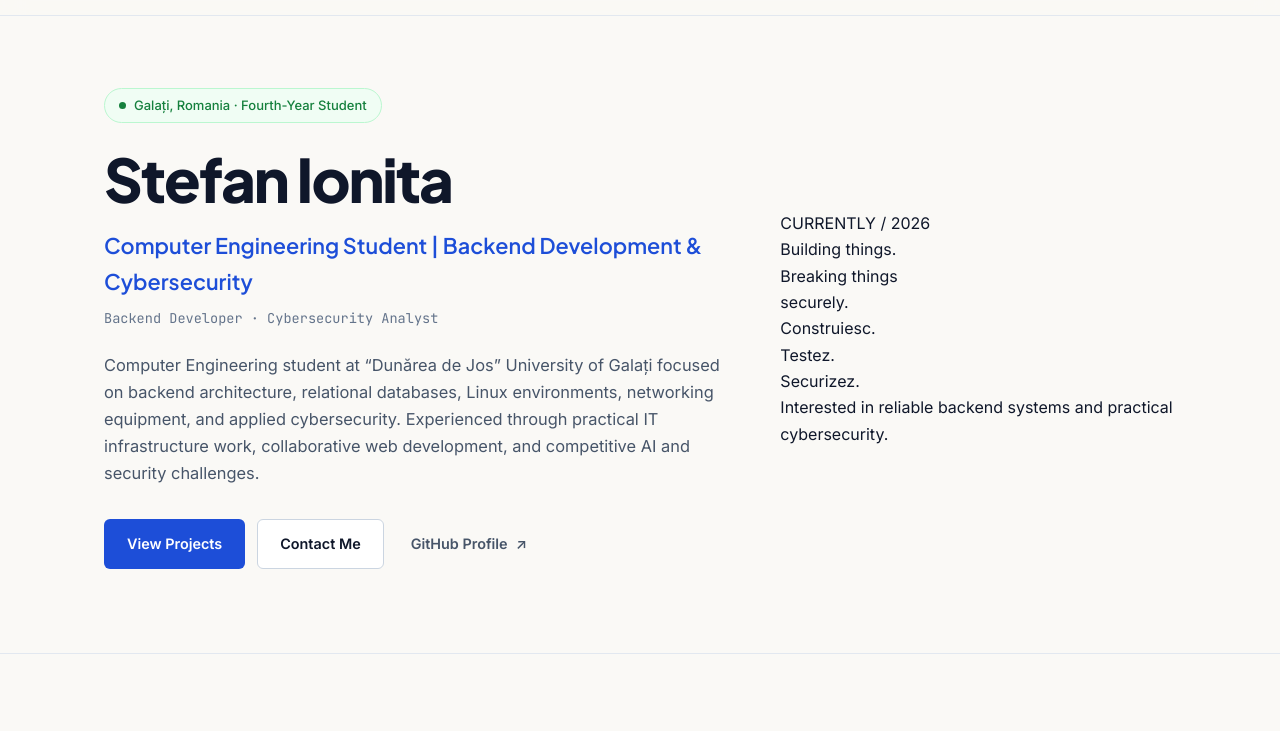
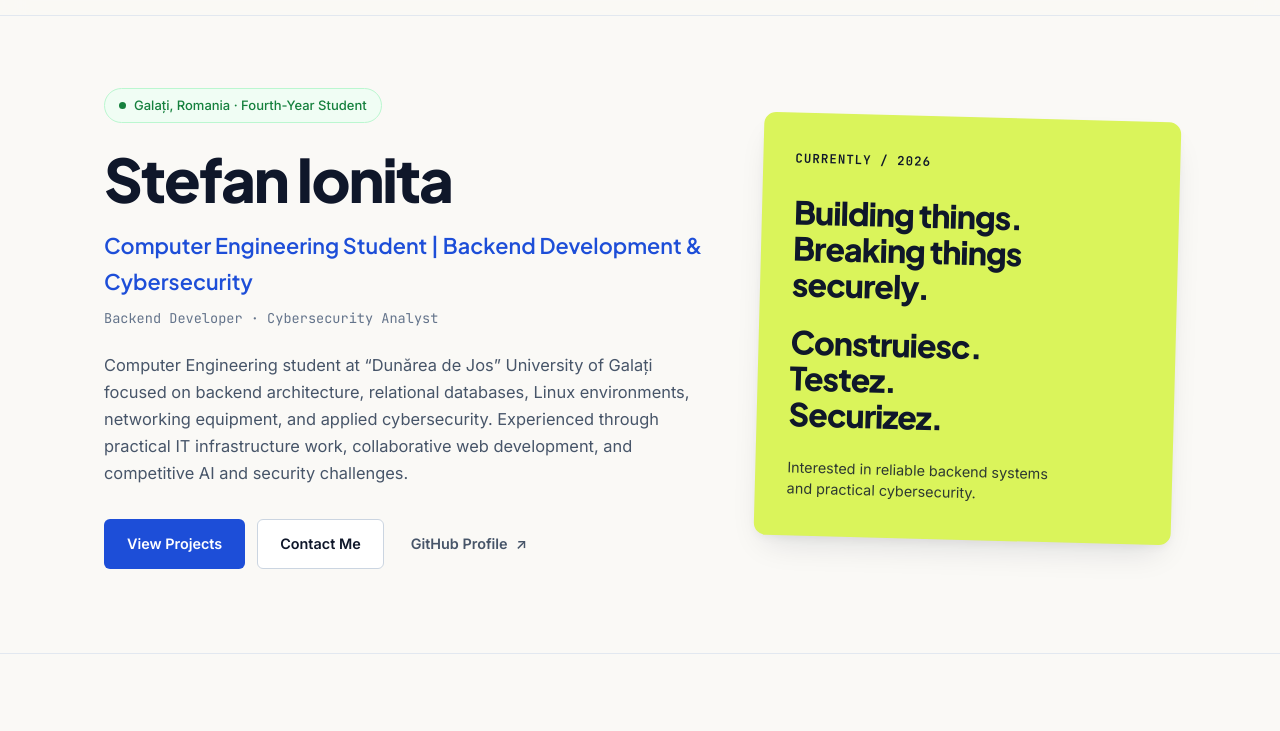
Before and after one commit to sk1fallRed25/sk1fall, a plain HTML site: page index.html in a window 1280 px wide. Shown: the part 56-787 px from the top of the page. Drawn offline with Linux system fonts and the light colour scheme.

Commit message:
update css
Added styles for signature poster card and updated hero section layout.

```diff
--- a/styles.css
+++ b/styles.css
@@ -20,11 +20,15 @@
   --accent-green-soft: #F0FDF4;
   --accent-green-border: #BBF7D0;
 
+  --poster-bg: #DAF45B;
+  --poster-ink: #0F172A;
+
   --border-light: #E2E8F0;
   --border-strong: #CBD5E1;
 
   --shadow-sm: 0 1px 2px rgba(15, 23, 42, 0.04);
   --shadow-md: 0 8px 24px -6px rgba(15, 23, 42, 0.06), 0 2px 6px -1px rgba(15, 23, 42, 0.03);
+  --shadow-poster: 0 16px 34px -12px rgba(15, 23, 42, 0.14), 0 4px 10px -2px rgba(15, 23, 42, 0.05);
 
   --font-sans: 'Inter', -apple-system, BlinkMacSystemFont, 'Segoe UI', Roboto, sans-serif;
   --font-display: 'Plus Jakarta Sans', 'Inter', -apple-system, BlinkMacSystemFont, sans-serif;
@@ -257,7 +261,7 @@ button {
 }
 
 /* ==========================================================================
-   HERO SECTION
+   HERO SECTION & SIGNATURE POSTER
    ========================================================================== */
 .hero-section {
   padding: 72px 0 84px;
@@ -266,8 +270,8 @@ button {
 
 .hero-grid {
   display: grid;
-  grid-template-columns: 1.35fr 0.85fr;
-  gap: 48px;
+  grid-template-columns: 1.3fr 0.9fr;
+  gap: 52px;
   align-items: center;
 }
 
@@ -373,49 +377,50 @@ button {
   color: var(--accent-primary);
 }
 
-/* Hero Overview Panel */
-.hero-panel {
-  background: var(--bg-surface);
-  border: 1px solid var(--border-light);
-  border-radius: var(--radius-lg);
-  padding: 28px;
-  box-shadow: var(--shadow-md);
+/* Signature Editorial Poster Card */
+.hero-poster {
+  background-color: var(--poster-bg);
+  color: var(--poster-ink);
+  border-radius: var(--radius-md);
+  padding: 36px 32px;
+  box-shadow: var(--shadow-poster);
+  transform: rotate(1.5deg);
+  transition: transform 240ms cubic-bezier(0.16, 1, 0.3, 1), box-shadow 240ms cubic-bezier(0.16, 1, 0.3, 1);
 }
 
-.panel-header {
-  padding-bottom: 16px;
-  margin-bottom: 20px;
-  border-bottom: 1px solid var(--border-light);
+.hero-poster:hover {
+  transform: rotate(0deg) translateY(-2px);
 }
 
-.mono-tag {
+.poster-eyebrow {
   font-family: var(--font-mono);
-  font-size: 0.75rem;
-  font-weight: 500;
-  letter-spacing: 0.04em;
-  color: var(--accent-primary);
+  font-size: 0.78rem;
+  font-weight: 600;
+  letter-spacing: 0.08em;
+  text-transform: uppercase;
+  color: var(--poster-ink);
+  margin-bottom: 24px;
 }
 
-.panel-list {
-  display: flex;
-  flex-direction: column;
-  gap: 18px;
+.poster-statement {
+  font-family: var(--font-display);
+  font-size: clamp(1.65rem, 2.5vw, 2.05rem);
+  font-weight: 800;
+  line-height: 1.13;
+  letter-spacing: -0.03em;
+  color: var(--poster-ink);
 }
 
-.panel-item dt {
-  font-size: 0.75rem;
-  font-weight: 600;
-  text-transform: uppercase;
-  letter-spacing: 0.05em;
-  color: var(--text-muted);
-  margin-bottom: 4px;
+.poster-statement-secondary {
+  margin-top: 22px;
 }
 
-.panel-item dd {
-  margin: 0;
-  font-size: 0.9375rem;
-  font-weight: 500;
-  color: var(--text-primary);
+.poster-caption {
+  margin-top: 24px;
+  font-size: 0.9rem;
+  line-height: 1.5;
+  color: rgba(15, 23, 42, 0.85);
+  max-width: 30ch;
 }
 
 /* ==========================================================================
@@ -1137,6 +1142,15 @@ button {
     padding: 52px 0 64px;
   }
 
+  .hero-poster {
+    transform: none;
+    max-width: 440px;
+  }
+
+  .hero-poster:hover {
+    transform: none;
+  }
+
   .projects-grid,
   .skills-grid,
   .project-features {
@@ -1197,6 +1211,11 @@ button {
     gap: 10px;
   }
 
+  .hero-poster {
+    max-width: 100%;
+    padding: 28px 24px;
+  }
+
   .about-card,
   .experience-card,
   .project-card,
@@ -1242,6 +1261,10 @@ button {
     scroll-behavior: auto;
   }
 
+  .hero-poster {
+    transform: none !important;
+  }
+
   *,
   *::before,
   *::after {
```
